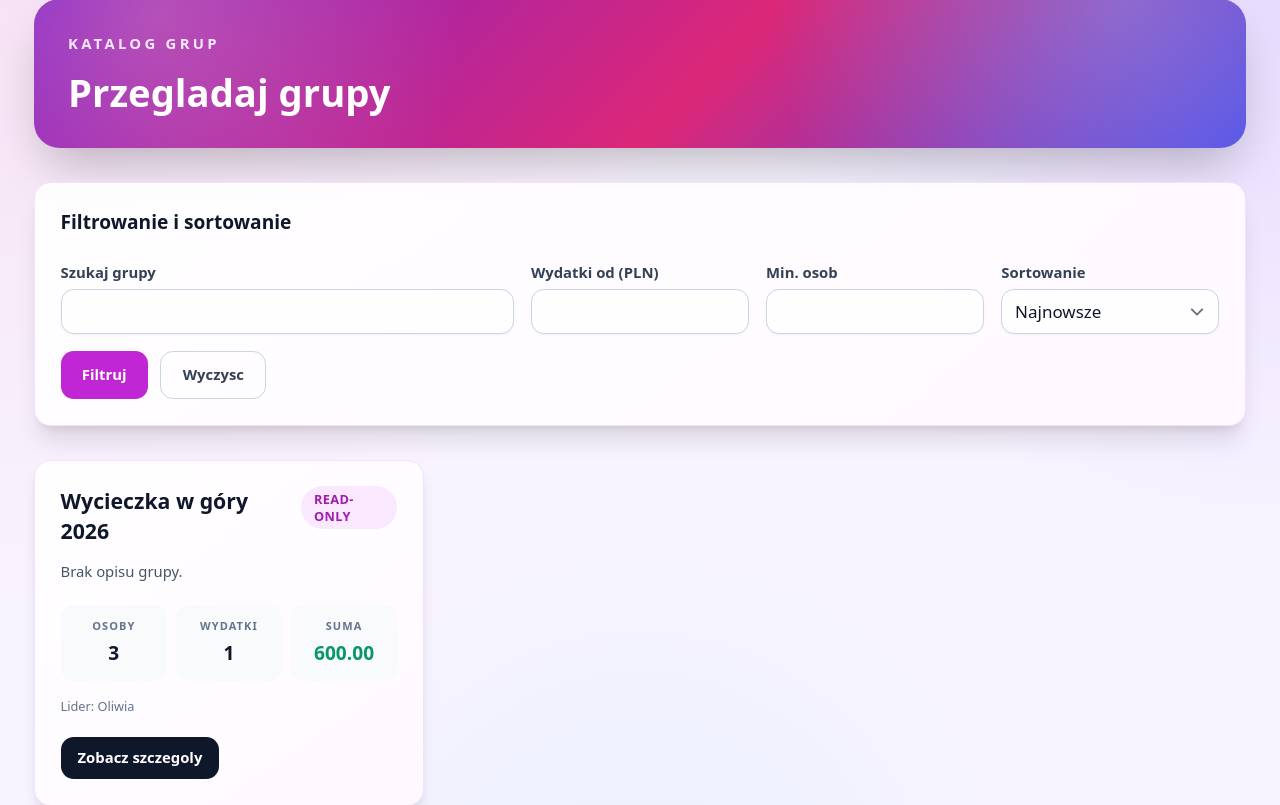
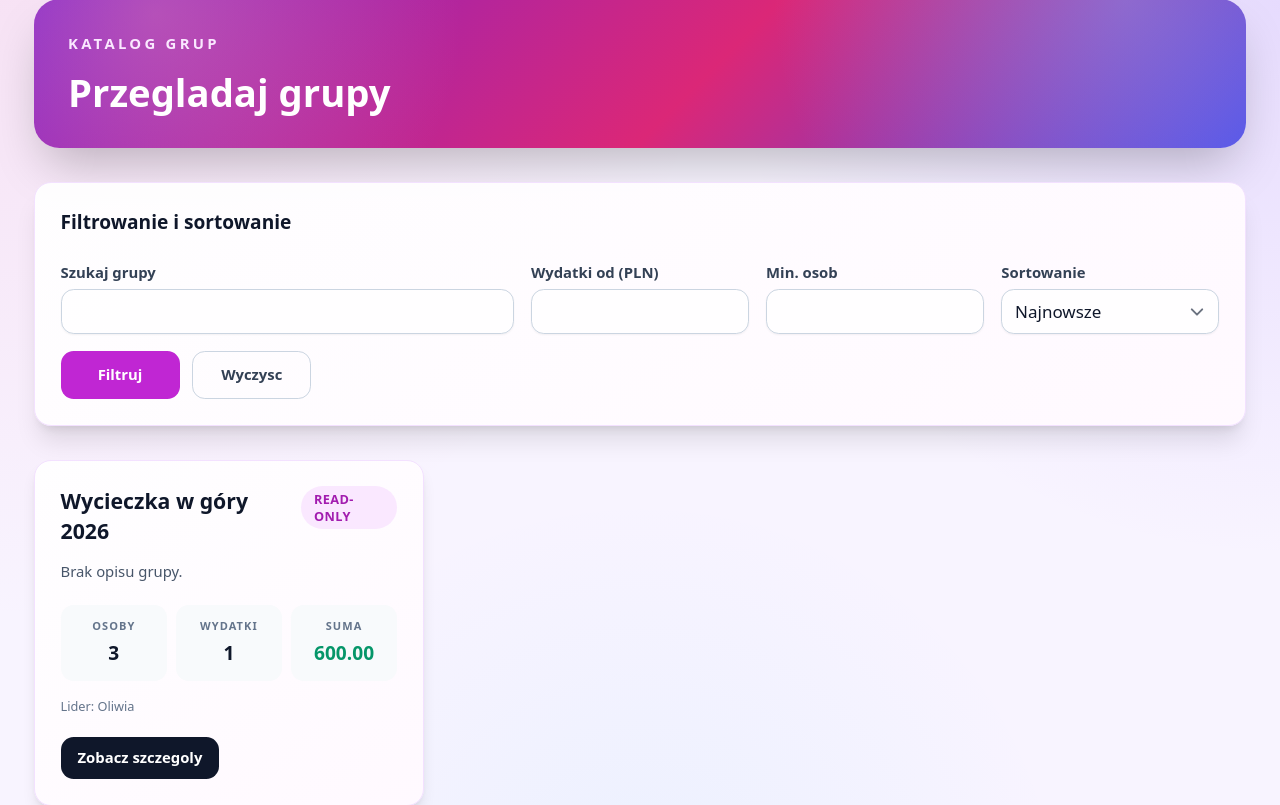
Before and after one commit to Dudzinska/Wydatki--aplikacja, a Laravel app: page /katalog-grup in a window 1280 px wide. Shown: the part 121-926 px from the top of the page. Run offline with Laravel 12, Linux system fonts and the light colour scheme; data comes from the database, SQL or seed files in the repository; style sheets or scripts are compiled from the project's sources; parts of the project's set-up code (start-up, migrations or seed data) failed here and were passed over; some web fonts are replaced.

Commit message:
Prevent filter button label overflow
Co-authored-by: Dudzinska <Dudzinska@users.noreply.github.com>

```diff
--- a/resources/views/groups/index.blade.php
+++ b/resources/views/groups/index.blade.php
@@ -65,11 +65,11 @@
                                 <option value="members_desc" @selected(($filters['sort'] ?? '') === 'members_desc')>Najwiecej osob</option>
                             </select>
                         </div>
-                        <div class="grid grid-cols-1 gap-2 sm:grid-cols-2 md:col-span-12 lg:col-span-3">
-                            <button type="submit" class="w-full rounded-xl bg-gray-900 px-4 py-3 text-sm font-black text-white hover:bg-gray-800 dark:bg-white dark:text-gray-950 dark:hover:bg-gray-200">
+                        <div class="flex flex-col gap-2 sm:flex-row sm:flex-wrap md:col-span-12 lg:col-span-3">
+                            <button type="submit" class="w-full min-w-[7rem] whitespace-nowrap rounded-xl bg-gray-900 px-4 py-3 text-sm font-black text-white hover:bg-gray-800 sm:w-auto sm:flex-1 dark:bg-white dark:text-gray-950 dark:hover:bg-gray-200">
                                 Filtruj
                             </button>
-                            <a href="{{ route('groups.index') }}" class="w-full rounded-xl border border-gray-300 px-4 py-3 text-center text-sm font-black text-gray-700 hover:border-indigo-400 hover:text-indigo-700 dark:border-gray-700 dark:text-gray-200 dark:hover:border-indigo-500 dark:hover:text-indigo-300">
+                            <a href="{{ route('groups.index') }}" class="w-full min-w-[7rem] whitespace-nowrap rounded-xl border border-gray-300 px-4 py-3 text-center text-sm font-black text-gray-700 hover:border-indigo-400 hover:text-indigo-700 sm:w-auto sm:flex-1 dark:border-gray-700 dark:text-gray-200 dark:hover:border-indigo-500 dark:hover:text-indigo-300">
                                 Wyczyść
                             </a>
                         </div>
--- a/resources/views/public/groups/index.blade.php
+++ b/resources/views/public/groups/index.blade.php
@@ -36,9 +36,9 @@
                             <option value="members_desc" @selected(($filters['sort'] ?? '') === 'members_desc')>Najwiecej czlonkow</option>
                         </select>
                     </div>
-                    <div class="grid grid-cols-1 gap-3 sm:grid-cols-2 md:col-span-5 md:flex md:flex-wrap">
-                        <button type="submit" class="w-full rounded-xl bg-fuchsia-600 px-5 py-3 text-sm font-black text-white hover:bg-fuchsia-700 sm:w-auto">Filtruj</button>
-                        <a href="{{ route('public.groups.index') }}" class="w-full rounded-xl border border-slate-300 px-5 py-3 text-center text-sm font-black text-slate-700 hover:border-fuchsia-500 hover:text-fuchsia-700 dark:border-slate-700 dark:text-slate-200 dark:hover:border-fuchsia-500 dark:hover:text-fuchsia-300 sm:w-auto">Wyczysc</a>
+                    <div class="flex flex-col gap-3 sm:flex-row sm:flex-wrap md:col-span-5">
+                        <button type="submit" class="w-full min-w-[7rem] whitespace-nowrap rounded-xl bg-fuchsia-600 px-5 py-3 text-sm font-black text-white hover:bg-fuchsia-700 sm:w-auto">Filtruj</button>
+                        <a href="{{ route('public.groups.index') }}" class="w-full min-w-[7rem] whitespace-nowrap rounded-xl border border-slate-300 px-5 py-3 text-center text-sm font-black text-slate-700 hover:border-fuchsia-500 hover:text-fuchsia-700 sm:w-auto dark:border-slate-700 dark:text-slate-200 dark:hover:border-fuchsia-500 dark:hover:text-fuchsia-300">Wyczysc</a>
                     </div>
                 </form>
             </section>
```
